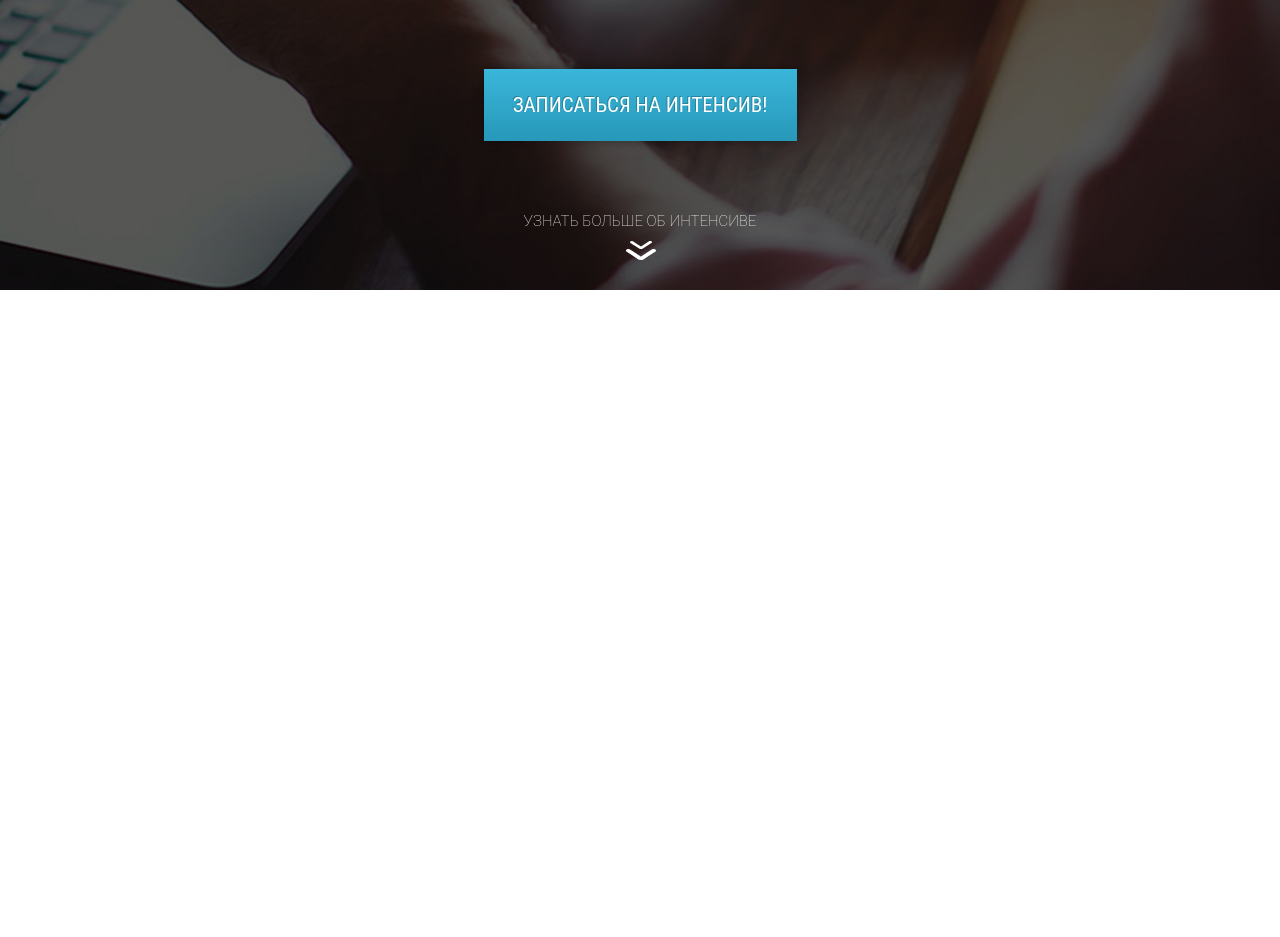
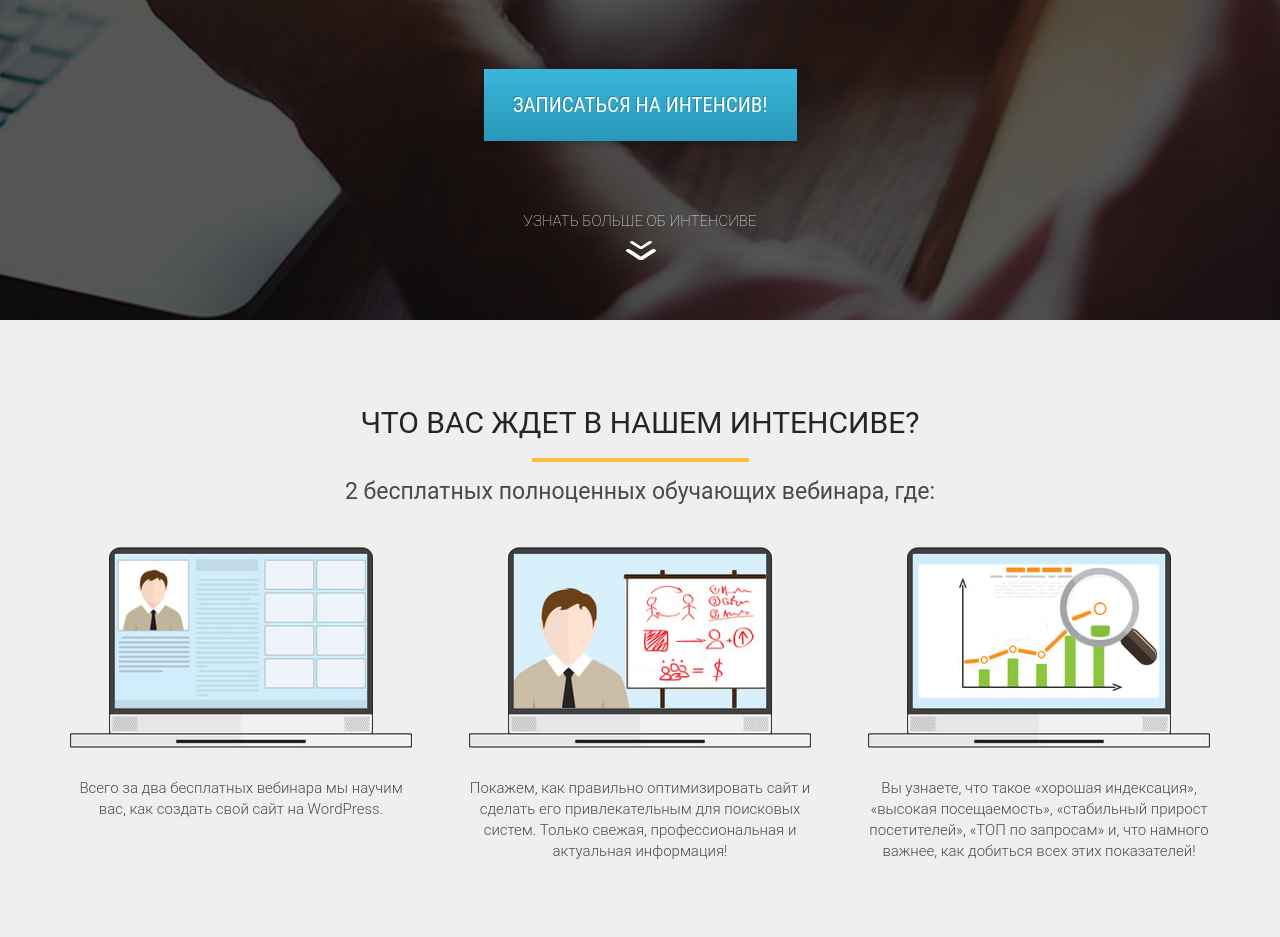
Before and after one commit to Dezmoss/web_dev, a plain HTML site: page Wordpress/index.html in a window 1280 px wide. Shown: the part 510-1447 px from the top of the page. Before the commit the page ends 800 px from the top, so only its background shows below. Drawn offline with Linux system fonts and the light colour scheme.

Commit message:
complete waiting section

```diff
--- a/Wordpress/css/style.css
+++ b/Wordpress/css/style.css
@@ -10,7 +10,7 @@
 }
 
 .promo {
-    height: 800px;
+    min-height: 800px;
     padding: 40px 0 60px 0;
     background: url('../img/main_bg.jpg') center center/cover no-repeat;
 }
@@ -143,3 +143,65 @@
     display: block;
     margin: 7px auto 0;
 }
+
+.waiting {
+    min-height: 600px;
+    padding: 88px 0 75px;
+    background: #EFEFEF;
+}
+
+.waiting_title {
+    font-family: 'Roboto';
+    font-weight: 400;
+    font-size: 30px;
+    line-height: 30px;
+    text-align: center;
+    text-transform: uppercase;
+
+    color: #252525;
+}
+
+.divider {
+    width: 217px;
+    height: 4px;
+    display: block;
+    margin: 20px auto 0;
+
+    background: #F9BF3B;
+}
+
+.waiting_subtitle {
+    font-family: 'Roboto';
+    font-weight: 400;
+    font-size: 23px;
+    line-height: 20px;
+    text-align: center;
+    margin-top: 20px;
+
+    color: #4A4A4A;
+}
+
+.waiting_wrapper {
+    margin-top: 45px;
+    display: flex;
+    justify-content: space-between;
+}
+
+.waiting_item {
+    width: 342px;
+}
+
+.waiting_img {
+    width: 100%;
+}
+
+.waiting_descr {
+    font-family: 'Roboto';
+    font-weight: 300;
+    font-size: 15px;
+    line-height: 21px;
+    text-align: center;
+    margin-top: 26px;
+
+    color: #4A4A4A;
+}
--- a/Wordpress/index.html
+++ b/Wordpress/index.html
@@ -31,6 +31,34 @@
             <img src="icons/down_arrow.png" alt="down_arrow" class="promo_down_arrow">
         </div>
     </section>
+
+    <section class="waiting">
+        <div class="container">
+            <h2 class="waiting_title">Что вас ждет в нашем интенсиве?</h2>
+            <div class="divider"></div>
+            <div class="waiting_subtitle">2 бесплатных полноценных обучающих вебинара, где:</div>
+            <div class="waiting_wrapper">
+                <div class="waiting_item">
+                    <img src="icons/waiting_1.png" alt="icon" class="waiting_img">
+                    <div class="waiting_descr">Всего за два бесплатных вебинара мы научим вас, как создать свой сайт на
+                        WordPress. </div>
+                </div>
+
+                <div class="waiting_item">
+                    <img src="icons/waiting_2.png" alt="icon" class="waiting_img">
+                    <div class="waiting_descr">Покажем, как правильно оптимизировать сайт и сделать его привлекательным
+                        для поисковых систем. Только свежая, профессиональная и актуальная информация!</div>
+                </div>
+
+                <div class="waiting_item">
+                    <img src="icons/waiting_3.png" alt="icon" class="waiting_img">
+                    <div class="waiting_descr">Вы узнаете, что такое «хорошая индексация», «высокая посещаемость»,
+                        «стабильный прирост посетителей», «ТОП по запросам» и, что намного важнее, как добиться всех
+                        этих показателей!</div>
+                </div>
+            </div>
+        </div>
+    </section>
 </body>
 
 </html>
```
